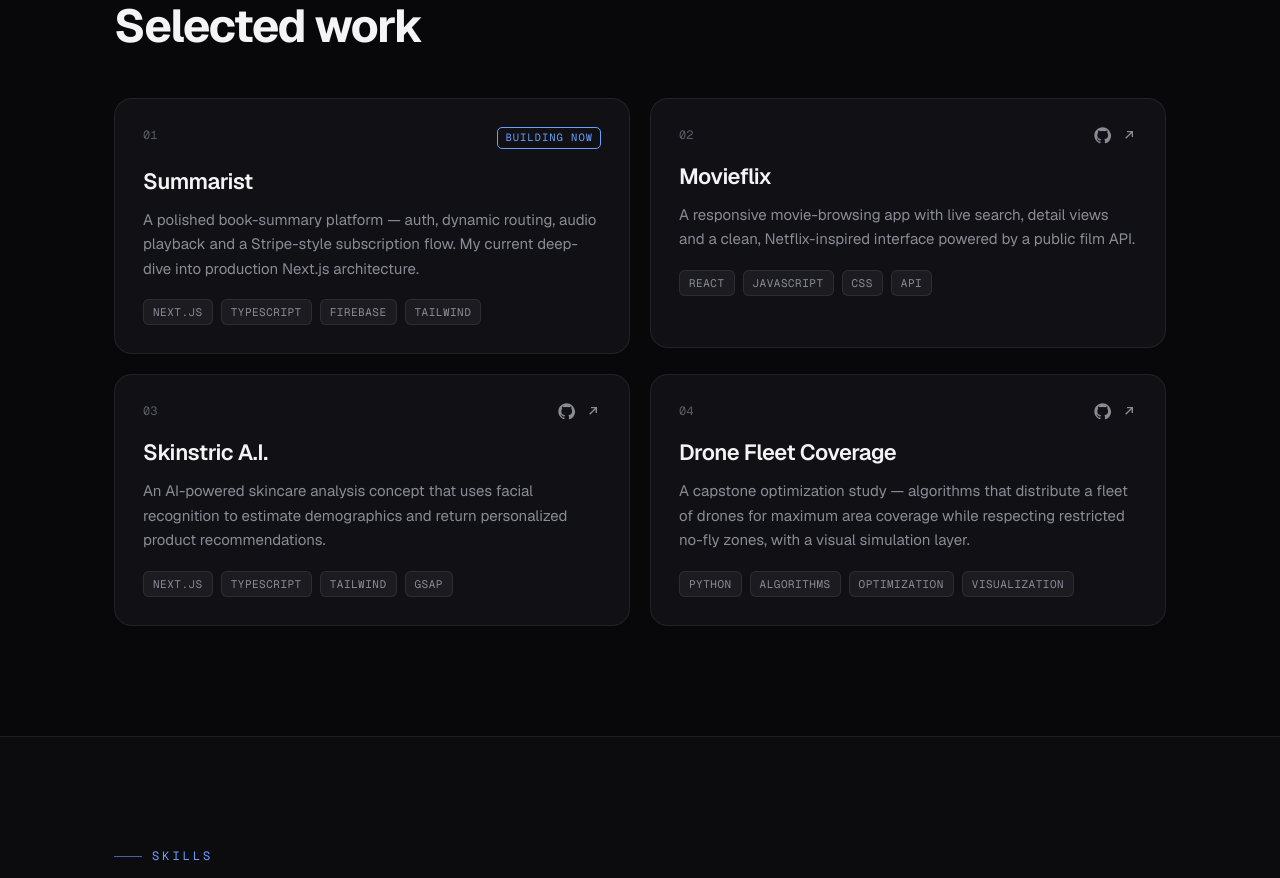
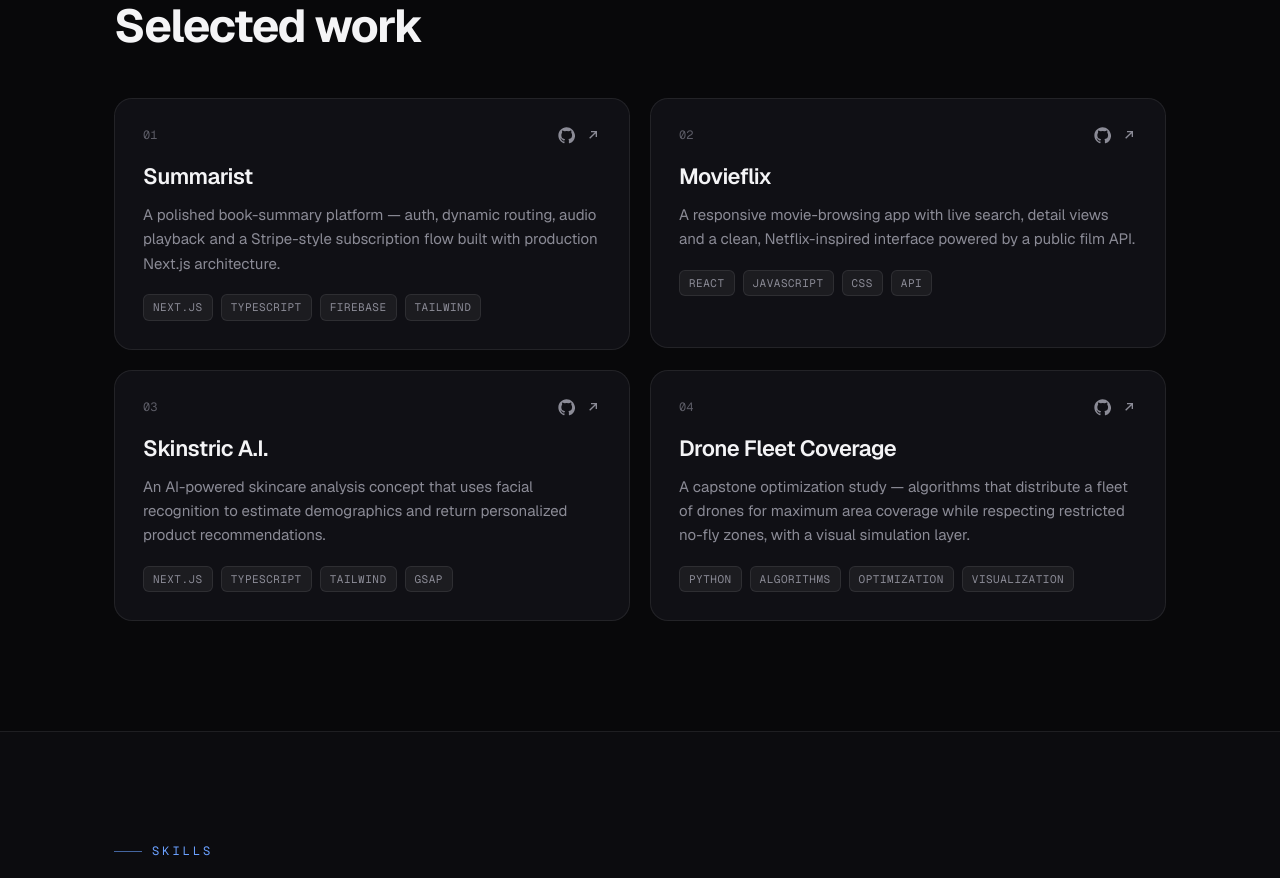
Before and after one commit to Stuede1/Resume, a Next.js app: page / in a window 1280 px wide. Shown: the part 2520-3398 px from the top of the page. Built offline with nearby package versions, Linux system fonts and the light colour scheme.

Commit message:
updated projects

```diff
--- a/src/app/page.tsx
+++ b/src/app/page.tsx
@@ -54,9 +54,10 @@ const projects = [
     num: '01',
     title: 'Summarist',
     description:
-      'A polished book-summary platform — auth, dynamic routing, audio playback and a Stripe-style subscription flow. My current deep-dive into production Next.js architecture.',
+      'A polished book-summary platform — auth, dynamic routing, audio playback and a Stripe-style subscription flow built with production Next.js architecture.',
     tech: ['Next.js', 'TypeScript', 'Firebase', 'Tailwind'],
-    featured: true,
+    github: 'https://github.com/Stuede1/cole-internship-2.0',
+    link: 'https://cole-internship-2-0.vercel.app/',
   },
   {
     num: '02',
@@ -245,14 +246,6 @@ export default function Home() {
                     <div className="flex justify-between items-start">
                       <span className="font-mono text-xs" style={{ color: 'var(--faint)' }}>{project.num}</span>
                       <div className="flex gap-2.5" style={{ color: 'var(--muted)' }}>
-                        {project.featured && (
-                          <span
-                            className="font-mono text-[10.5px] tracking-[1px] uppercase px-[7px] py-[2px] rounded-[5px] border"
-                            style={{ color: 'var(--accent)', borderColor: 'var(--accent)' }}
-                          >
-                            Building now
-                          </span>
-                        )}
                         {project.github && (
                           <a href={project.github} target="_blank" rel="noopener noreferrer" className="transition-colors duration-200 hover:text-[var(--accent)]">
                             <GithubIcon />
```
